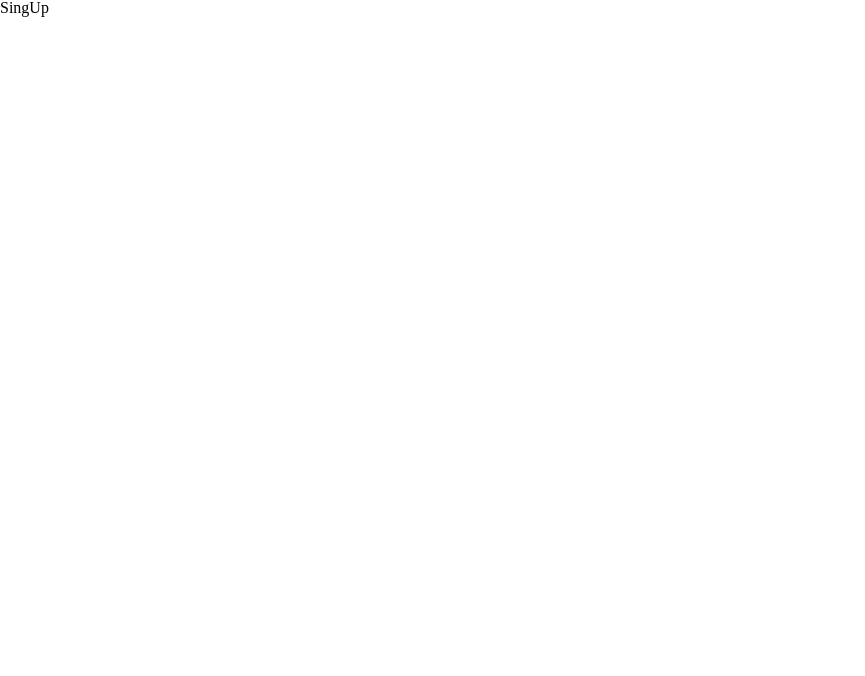
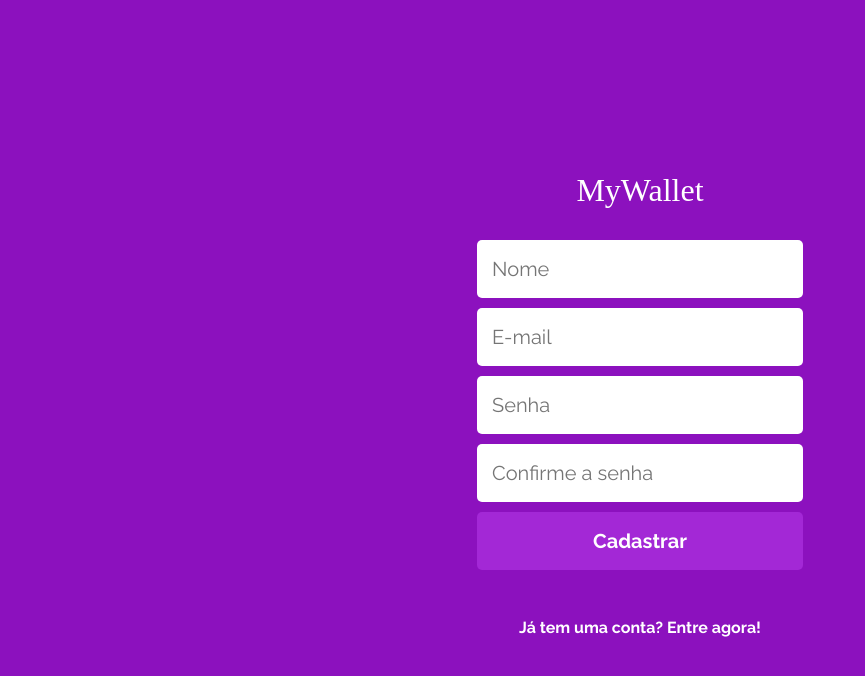
Before and after one commit to rafaelBPorto/projeto14-mywallet-front, a React (Create React App) app: page /sing-up in a window 1280 px wide. Shown: the top 676 px of the page, without its empty margins (0-865 px from the left). Built offline with nearby package versions, Linux system fonts and the light colour scheme; a web font is replaced by a local one.

Commit message:
fix: sing-up route correction

```diff
--- a/src/Constants/URLS.js
+++ b/src/Constants/URLS.js
@@ -1 +1 @@
-export const BASEURL = "http://localhost:5000"
+export const BASEURL = "http://localhost:4000"
--- a/src/assets/styles/StyleScreen.js
+++ b/src/assets/styles/StyleScreen.js
@@ -26,7 +26,7 @@ export const StyleScreen = styled.div`
         text-align:center;
         text-decoration:none;
         font-family: 'Raleway';
-        font-weight: 400;
+        font-weight: 700;
         color:#FFFFFF;
     }
 `
--- a/src/pages/SingUp/SingUp.js
+++ b/src/pages/SingUp/SingUp.js
@@ -1,5 +1,13 @@
+import { Link } from "react-router-dom";
+import { StyleScreen } from "../../assets/styles/StyleScreen";
+import SingUpForm from "./components/SingUpForm";
+
 export default function SingUp (){
     return (
-        <div>SingUp</div>
+        <StyleScreen>
+            <h1>MyWallet</h1>
+            <SingUpForm/>
+            <Link to={"/"}>Já tem uma conta? Entre agora!</Link>
+        </StyleScreen>
     )
 }
--- /dev/null
+++ b/src/pages/SingUp/components/SingUpForm.js
@@ -0,0 +1,76 @@
+import axios from "axios";
+import { useState } from "react";
+import { useNavigate } from "react-router-dom";
+import StyledForm from "../../../assets/styles/StyleForm";
+import { BASEURL } from "../../../Constants/URLS";
+
+export default function SingUpForm() {
+
+    const [name, setName] = useState("");
+    const [email, setEmail] = useState("");
+    const [password, setPassword] = useState("");
+    const [confirmPassword, setConfirmPassword] = useState("");
+
+    const navigate = useNavigate()
+
+    async function handleSubmit(e) {
+        e.preventDefault();
+
+        if (password != confirmPassword) {
+            return alert("Senhas não conferem")
+        }
+
+        try {
+            const res = await axios.post(`${BASEURL}/auth/sing-up`,
+            {
+                name,
+                email,
+                password
+            })
+            alert("Cadastro realizado!")
+            navigate("/")
+        } catch (error) {
+            console.log(error)
+            alert("Cadastro não realizado, tente novamente")
+        }
+    }
+
+    return (
+        <StyledForm onSubmit={handleSubmit}>
+            <input
+                type="text"
+                name="name"
+                value={name}
+                placeholder="Nome"
+                onChange={(e) => setName(e.target.value)}
+            />
+
+            <input
+                type="email"
+                name="email"
+                value={email}
+                placeholder="E-mail"
+                onChange={(e) => setEmail(e.target.value)}
+            />
+
+            <input
+                type="password"
+                name="password"
+                value={password}
+                placeholder="Senha"
+                onChange={(e) => setPassword(e.target.value)}
+            />
+
+            <input
+                type={"password"}
+                name={"confirmPassword"}
+                value={confirmPassword}
+                placeholder="Confirme a senha"
+                onChange={(e) => setConfirmPassword(e.target.value)}
+            />
+
+            <button>Cadastrar</button>
+
+        </StyledForm>
+    )
+}
```
